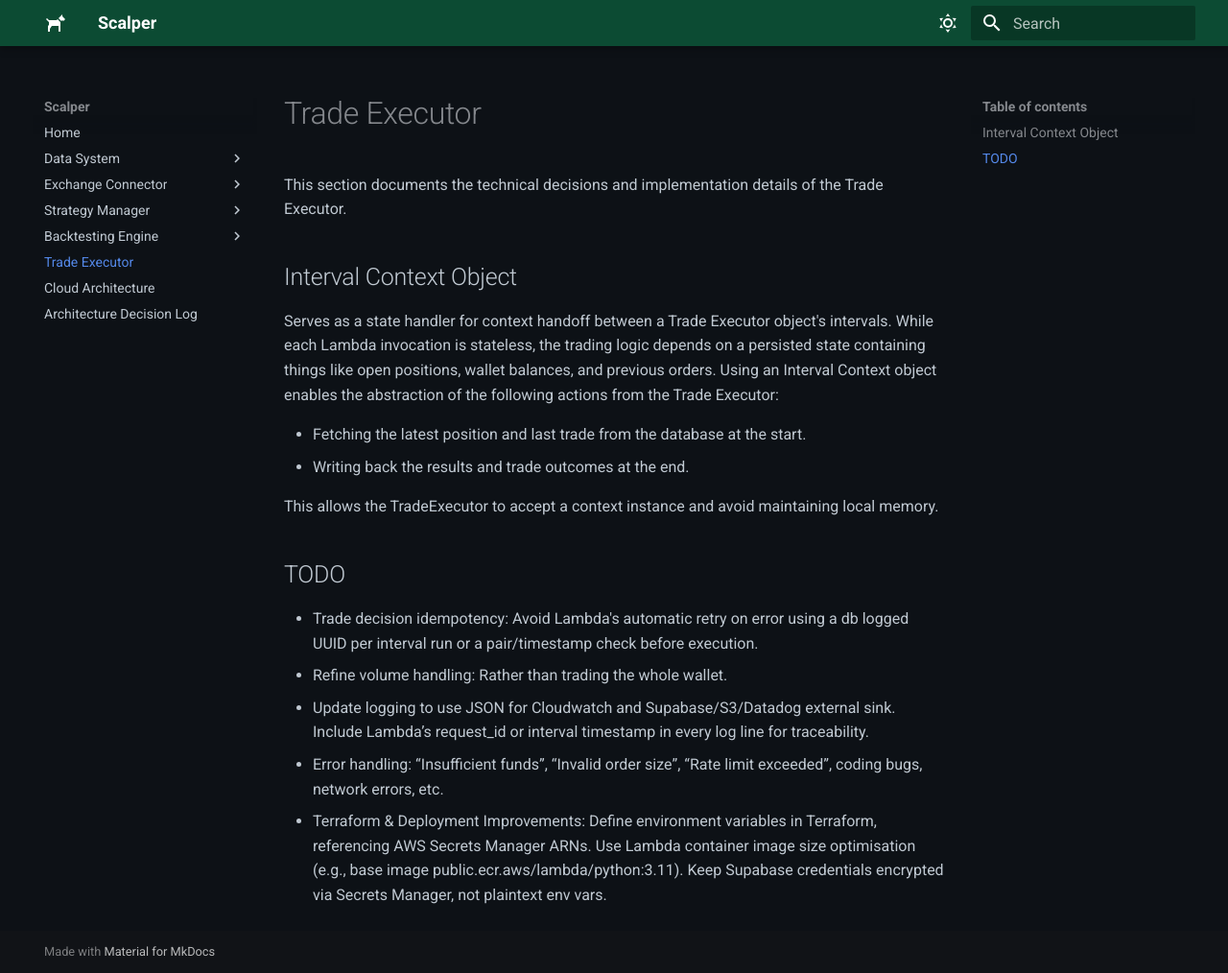
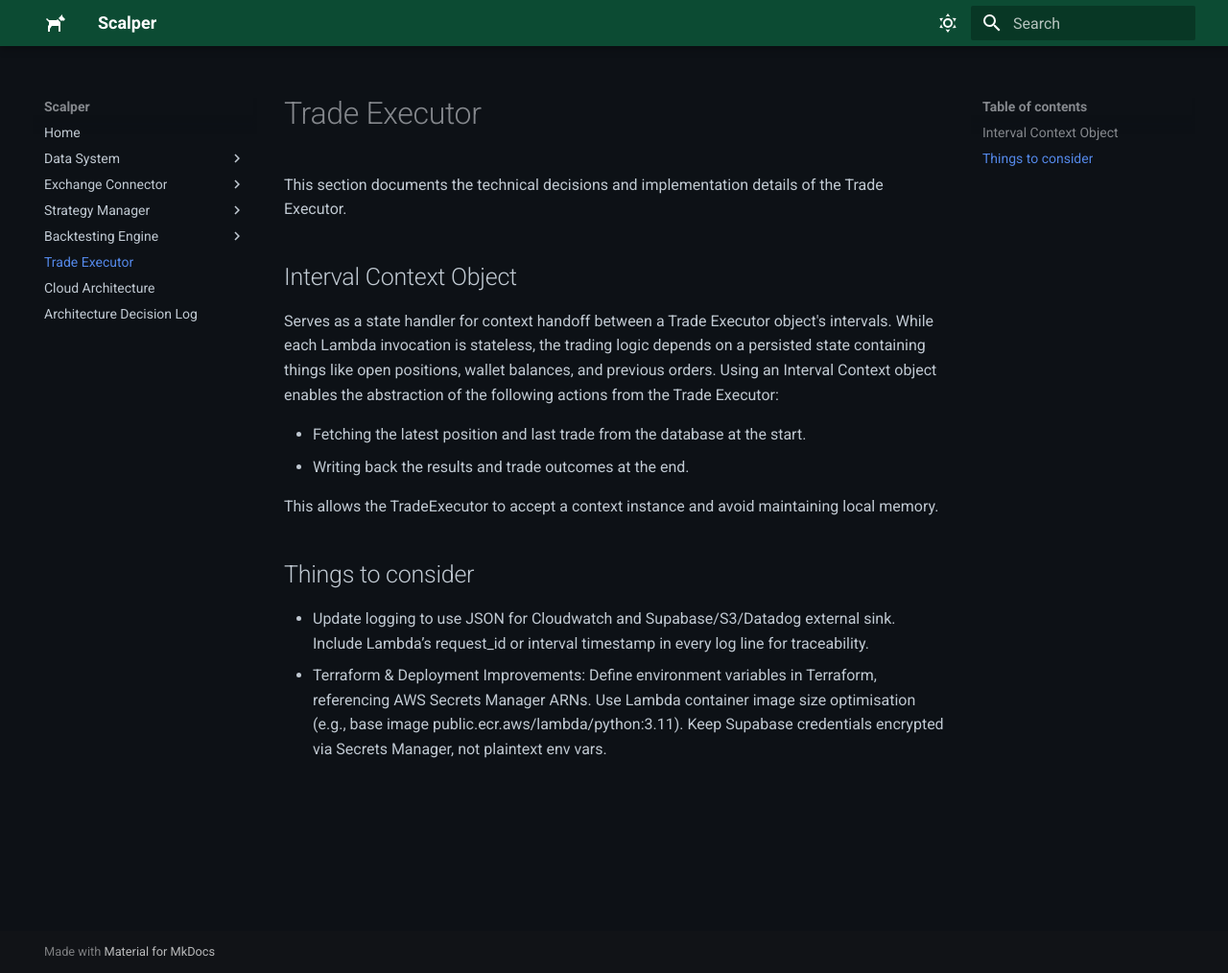
Before and after one commit to Phil-Lord/crypto-scalper, an MkDocs documentation site: the page built from docs/trade-executor.md, in a window 1280 px wide and 1014 px high. Shown: the whole window at 96% size. Built offline with MkDocs 1.6.1 and Material for MkDocs 9.7.7, drawn with Linux system fonts in a browser that asks for light colours.

Commit message:
DOC: Clean TE TODO doc

```diff
--- a/docs/trade-executor.md
+++ b/docs/trade-executor.md
@@ -14,15 +14,10 @@ enables the abstraction of the following actions from the Trade Executor:
 
 This allows the TradeExecutor to accept a context instance and avoid maintaining local memory.
 
-## TODO
+## Things to consider
 
-- Trade decision idempotency: Avoid Lambda's automatic retry on error using a db logged UUID per
-  interval run or a pair/timestamp check before execution.
-- Refine volume handling: Rather than trading the whole wallet.
 - Update logging to use JSON for Cloudwatch and Supabase/S3/Datadog external sink. Include Lambda’s
   request_id or interval timestamp in every log line for traceability.
-- Error handling: “Insufficient funds”, “Invalid order size”, “Rate limit exceeded”, coding bugs,
-  network errors, etc.
 - Terraform & Deployment Improvements: Define environment variables in Terraform, referencing AWS
   Secrets Manager ARNs. Use Lambda container image size optimisation (e.g.,
   base image public.ecr.aws/lambda/python:3.11). Keep Supabase credentials encrypted via Secrets
```
